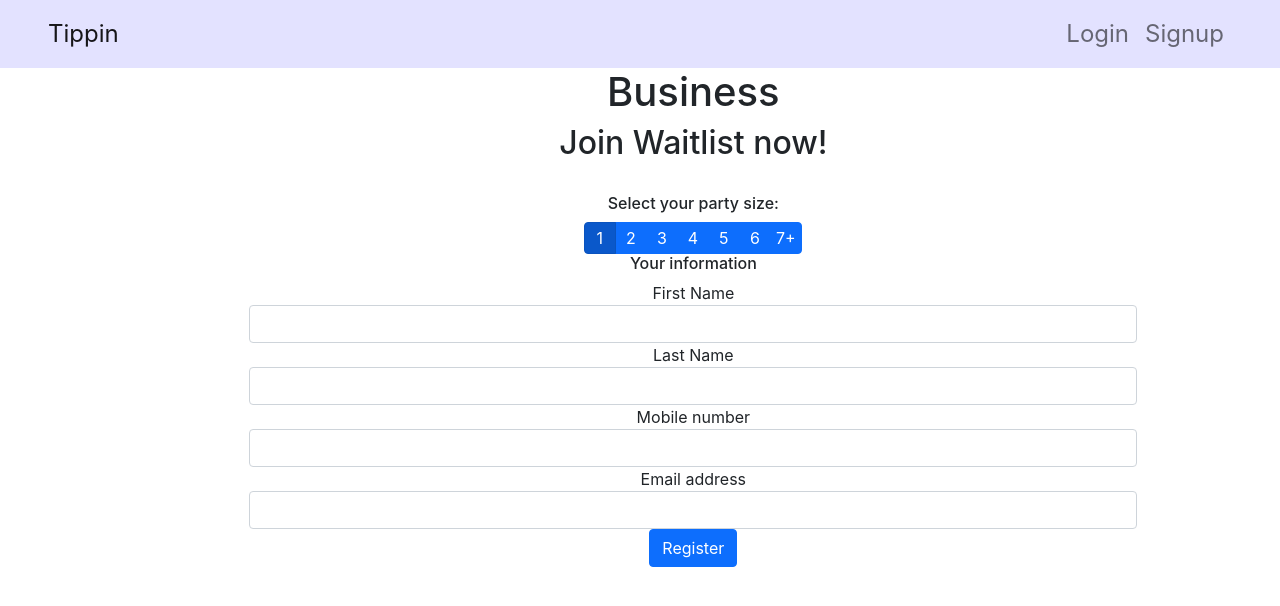
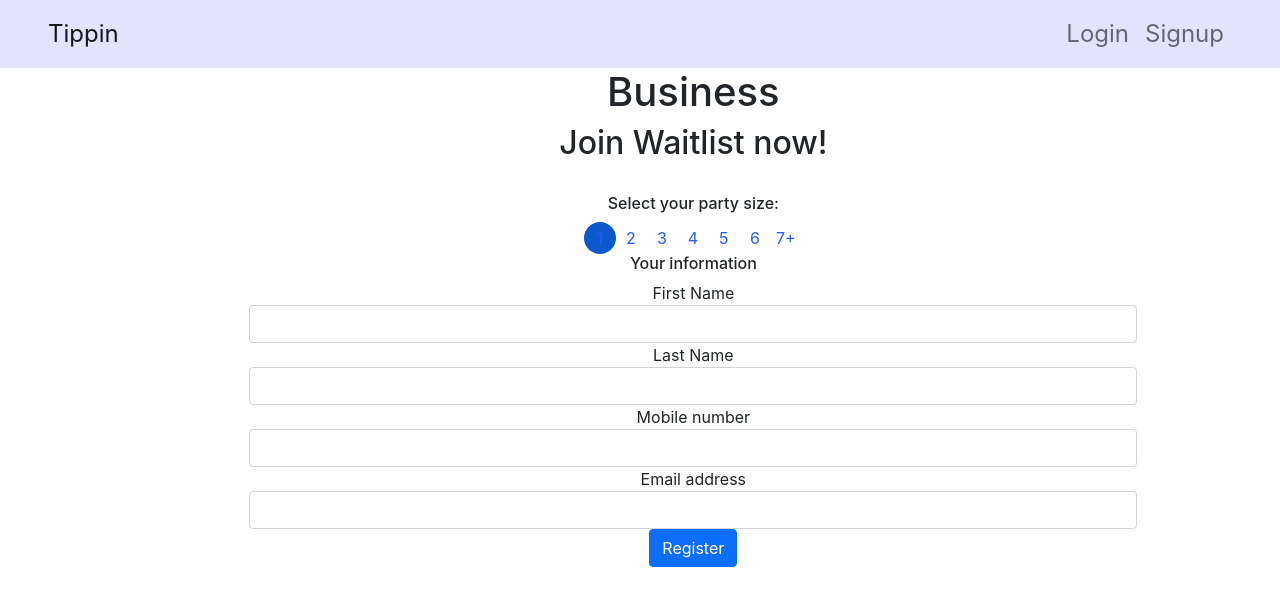
Before and after one commit to Ayoitsjason/Coursera_React, a React (Create React App) app in the folder confusion/: page /addguest in a window 1280 px wide. Shown: the top 606 px of the page. Built offline with nearby package versions, Linux system fonts and the light colour scheme.

Commit message:
Changed party size button components inside add guests

```diff
--- a/confusion/src/components/waitlist/AddGuestComponent.js
+++ b/confusion/src/components/waitlist/AddGuestComponent.js
@@ -38,7 +38,7 @@ const AddGuestComponent = (props) => {
                 <ToggleButton
                   key={idx}
                   id={`radio-${idx}`}
-                  className={`party-size__component`}
+                  className={`party-size__component rounded-circle`}
                   type="radio"
                   name="radio"
                   value={radio.value}
--- a/confusion/src/components/waitlist/Waitlist.css
+++ b/confusion/src/components/waitlist/Waitlist.css
@@ -35,11 +35,14 @@
   display: flex;
   justify-content: center;
   align-items: center;
+  background: none;
+  border-style: none;
   width: 2rem;
   height: 2rem;
 }
 
 .party-size__component-text {
+  color: hsl(225.35, 100%, 57.45%);
   display: flex;
   justify-content: center;
   align-items: center;
```
